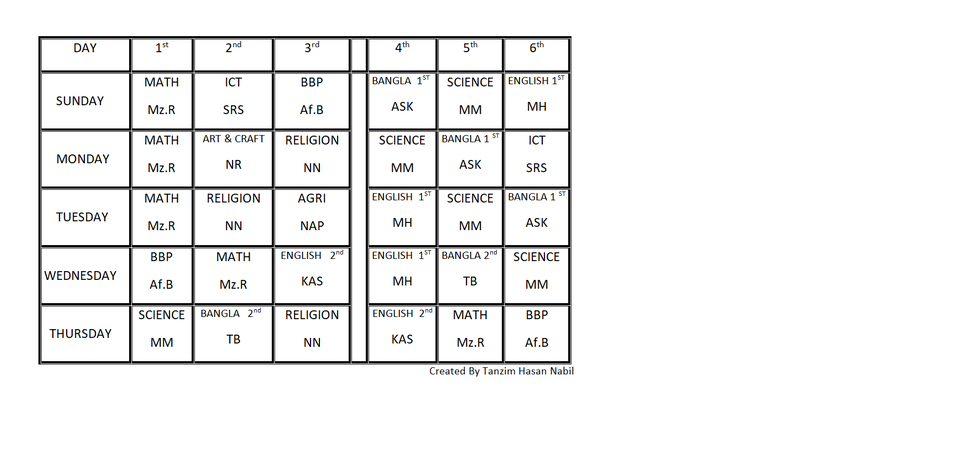
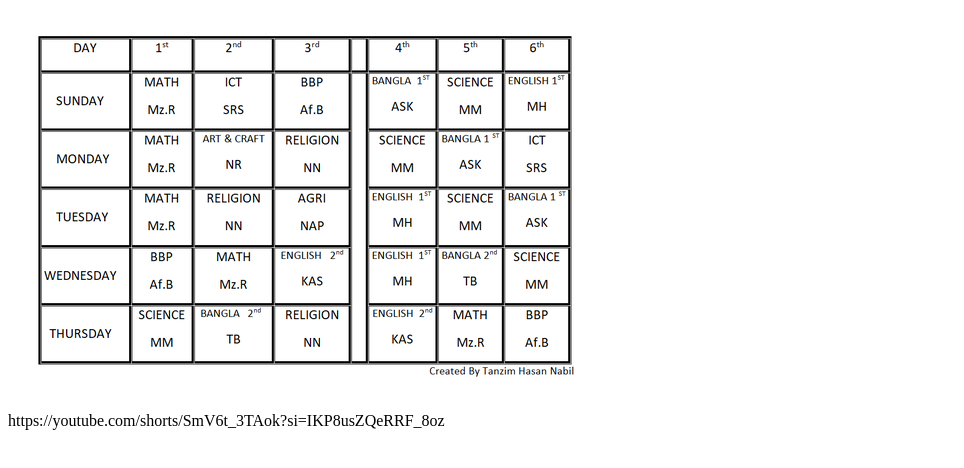
Before and after one commit to at1123/AT, a website: page academics.html in a window 1280 px wide. Shown: the part 186-654 px from the top of the page, without its empty margins (0-964 px from the left). Drawn offline with Linux system fonts and the light colour scheme.

Commit message:
Add files via upload

```diff
--- a/academics.html
+++ b/academics.html
@@ -17,6 +17,7 @@
 <body>
    <h1>now there is nothing to show in ACADEMICS</h1>
    <img src="school routine.png" alt="" srcset="" >
+    <p>https://youtube.com/shorts/SmV6t_3TAok?si=IKP8usZQeRRF_8oz</p>
 
 </body>
 </html>
```
Also changed, not shown: laptopguied.html (+1 -1 lines).
